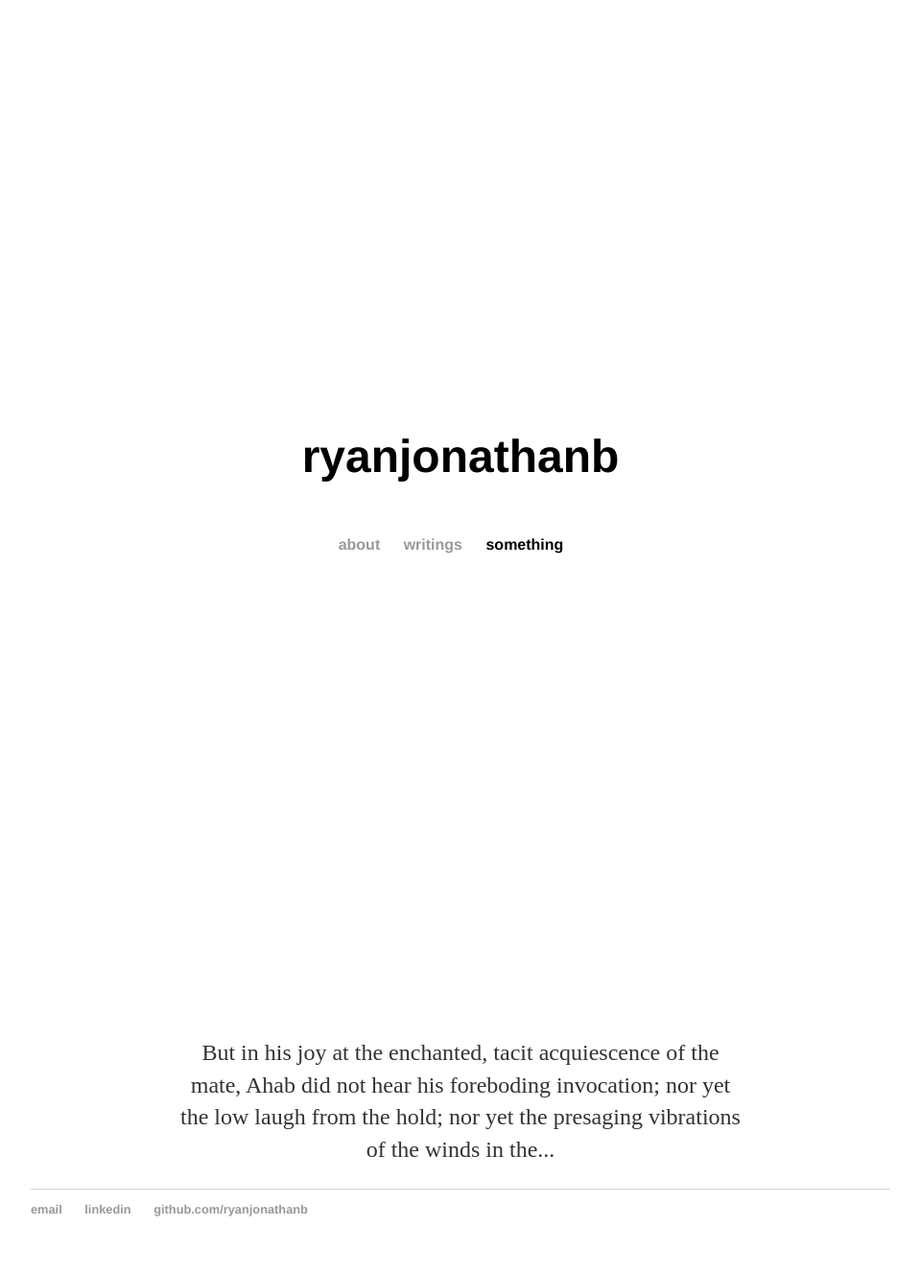
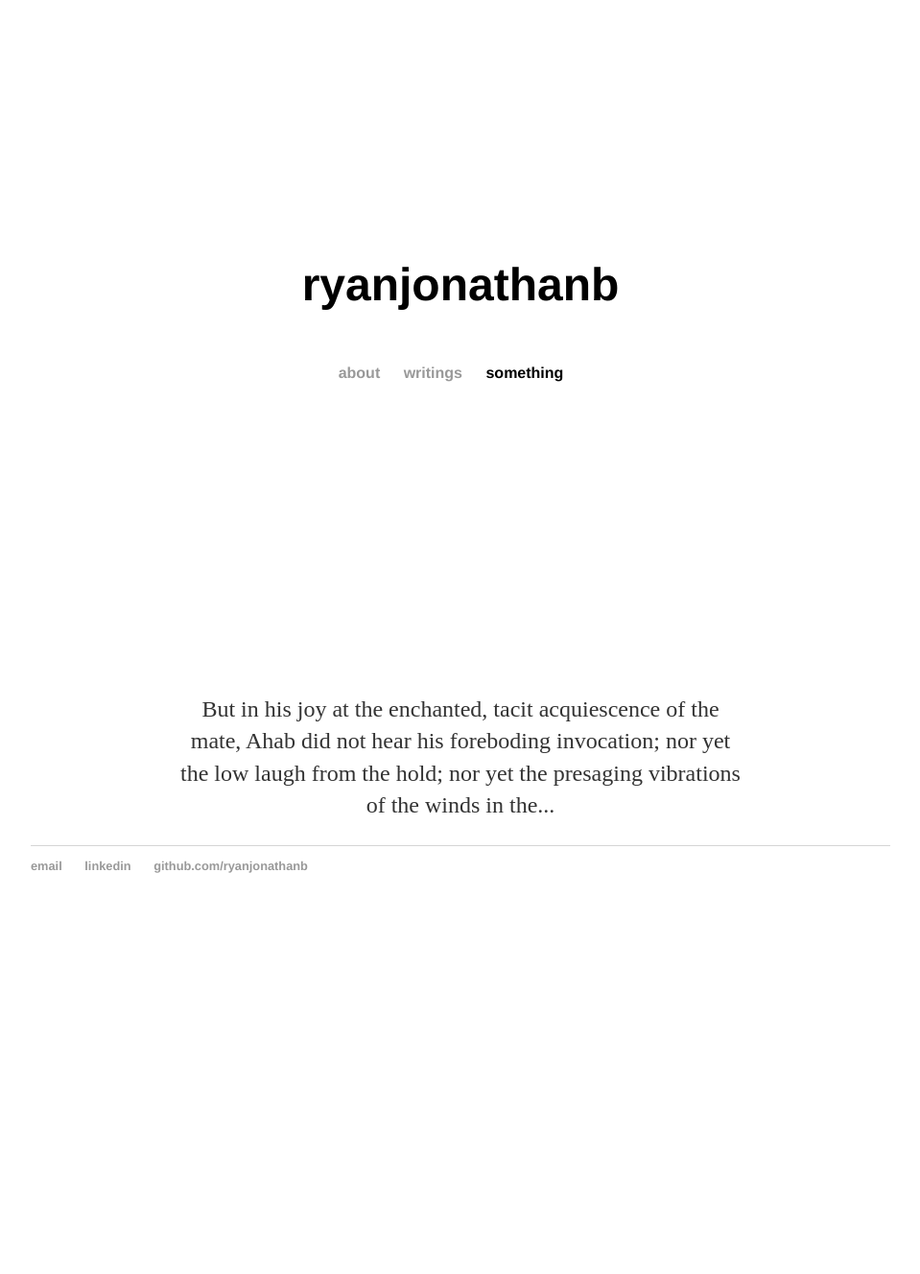
Before and after one commit to ryanjonathanb/ryanjonathanb.github.io, a Jekyll site: the page built from index.html, in a window 1280 px wide. Shown: the whole page at 96% size, without its empty margins (160-1119 px from the left). Built offline with Jekyll 4.4.1, drawn with Linux system fonts in a browser that asks for light colours; after the commit the page ends 970 px from its top, so only the background shows below that.

Commit message:
center things

```diff
--- a/index.html
+++ b/index.html
@@ -3,8 +3,8 @@ layout: homepage
 title: ryanjonathanb
 ---
 <div class="blurb">
-	<div style="width: 100%; margin-top: 50%; margin-bottom:50%;">
-		<h1 style="text-align: center; margin-top: 0; margin-bottom: 0px;">ryanjonathanb</h1>
+	<div style="width: 100%; margin-top: 50%; margin-bottom:30%;">
+		<h1 style="text-align: center; margin-top: -20%; margin-bottom: 0px;">ryanjonathanb</h1>
 		<nav class="homepage">
 			<ul>
 				<li><a href="#">about</a></li>
```
